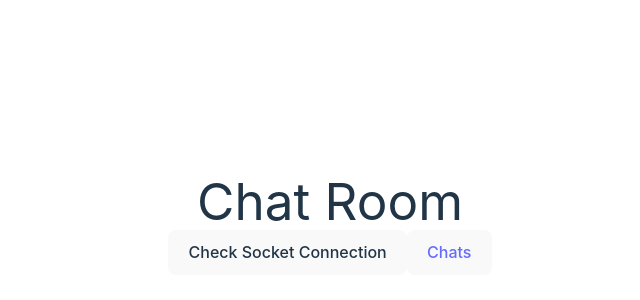
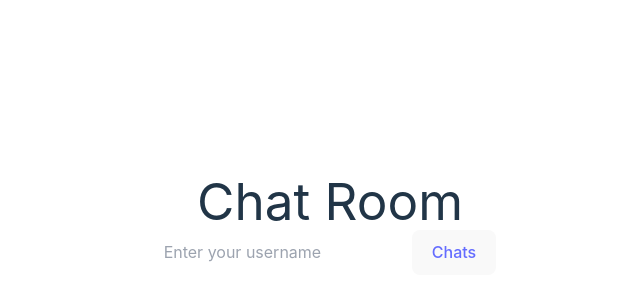
Before and after one commit to Anshul-Sharma01/Group-Chat-Rooms, a React (Vite) app in the folder client/: page / in a window 1280 px wide. Shown: the part 176-476 px from the top of the page, without its empty margins (310-950 px from the left). Built offline with nearby package versions, Linux system fonts and the light colour scheme.

Commit message:
Group chat functionality implemented

```diff
--- a/client/src/App.jsx
+++ b/client/src/App.jsx
@@ -1,22 +1,49 @@
 import { nanoid } from "nanoid";
 import './App.css';
 import { Link } from 'react-router-dom';
-
-const randomId = nanoid(5);
+import { useContext, useEffect } from "react";
+import { UserNameContext } from "./context/UserNameContext";
 
 function App() {
+
+
+
+  const { userName, setUserName, randomId, setRandomId } = useContext(UserNameContext);
+
+  useEffect(() => {
+    const randId = nanoid(5);
+    setRandomId(randId);
+  }, [])
+
   function checkSocketConnection() {
-    console.log(`Hello from client with Id : ${randomId}`);
+    console.log(`Hello from client with Id : ${userName}`);
   }
 
   return (
     <>
-      <h1>Chat Room</h1>
-      <button onClick={checkSocketConnection}>Check Socket Connection</button>
+      <h1 className="p-10">Chat Room</h1>
+      <div className="flex gap-10">
+        <form action="">
 
-      <Link to="/chats">
-        <button>Chats</button>
-      </Link>
+          <input
+            type="text"
+            className="bg-gray-700 border-2 py-2 px-2"
+            placeholder="Enter your username"
+            value={userName}
+            onChange={(e) => setUserName(e.target.value)}
+          />
+          <Link to="/chats">
+            <button
+              className={`px-4 py-2 rounded ${userName ? 'cursor-pointer' : 'cursor-not-allowed'} bg-blue-500 text-white`}
+              disabled={!userName}
+            >
+              Chats
+            </button>
+          </Link>
+
+        </form>
+        <button hidden onClick={checkSocketConnection}>Check Socket Connection</button>
+      </div>
     </>
   );
 }
--- a/client/src/components/ChatWindow.jsx
+++ b/client/src/components/ChatWindow.jsx
@@ -1,5 +1,6 @@
-import { useEffect, useState } from "react";
+import { useContext, useEffect, useState } from "react";
 import { io } from "socket.io-client";
+import { UserNameContext } from "../context/UserNameContext";
 
 function ChatWindow() {
     const [messages, setMessages] = useState([]);
@@ -7,10 +8,18 @@ function ChatWindow() {
     const [chat, setChat] = useState("");
     const [chats, setChats] = useState([]);
 
+    const { userName } = useContext(UserNameContext);
+
     function sendChat() {
         if (chat.trim() !== "") {
-            socket.emit("chats", chat); // Emit the chat message to the server
+            const messagePayload = {
+                message: chat,
+                userName: userName,
+            };
+            socket.emit("chats", messagePayload); // Emit the chat message with the username
             setChat(""); // Clear the input field after sending
+        } else {
+            window.alert("Please give a message");
         }
     }
 
@@ -21,12 +30,12 @@ function ChatWindow() {
 
         // Listen for the broadcast messages
         newSocket.on("broadcast", (message) => {
-            setMessages(prevMessages => [...prevMessages, message]);
+            setMessages((prevMessages) => [...prevMessages, message]);
         });
 
         // Listen for chat messages
-        newSocket.on("message", (message) => {
-            setChats(prevChats => [...prevChats, message]);
+        newSocket.on("message", (messagePayload) => {
+            setChats((prevChats) => [...prevChats, messagePayload]);
         });
 
         // Emit a message when the user joins the chat window
@@ -47,21 +56,27 @@ function ChatWindow() {
             <div className="chat-messages">
                 <section className="flex flex-col justify-start items-center w-[100%] gap-5 bg-gray-400 p-4 h-96 overflow-y-scroll">
                     {messages.map((msg, index) => (
-                        <p className="bg-slate-800 px-2 py-4 rounded-md" key={index}>{msg}</p>
+                        <p className="bg-slate-800 px-2 py-4 rounded-md text-white" key={index}>{msg}</p>
                     ))}
-                    {chats.map((msg, index) => (
-                        <p className="bg-slate-800 px-2 py-4 rounded-md" key={index}>{msg}</p>
+                    {chats.map((chatData, index) => (
+                        <p
+                            className={`bg-green-700 text-white px-4 py-2 rounded-lg self-start relative ${chatData.userName === userName ? 'self-end' : 'self-start'}`}
+                            key={index}
+                        >
+                            <span className="block bg-green-800 px-2 text-xs w-fit text-right mt-1">{chatData.userName}</span>
+                            {chatData.message}
+                        </p>
                     ))}
                 </section>
                 <div className="flex">
                     <input
                         type="text"
-                        className="bg-gray-600 w-full h-full px-2 py-4"
+                        className="bg-gray-600 w-full h-full px-2 py-4 text-white"
                         placeholder="Enter message"
                         value={chat}
                         onChange={(e) => setChat(e.target.value)}
                     />
-                    <button onClick={sendChat} className="w-1/3">Send</button>
+                    <button onClick={sendChat} className="w-1/3 bg-blue-500 text-white px-4 py-2 rounded-md">Send</button>
                 </div>
             </div>
         </>
--- /dev/null
+++ b/client/src/context/UserNameContext.jsx
@@ -0,0 +1,19 @@
+import { createContext, useState } from "react";
+
+
+
+export const UserNameContext = createContext();
+
+
+
+export const UserContextProvider = (props) => {
+
+    const [ userName, setUserName ] = useState("");
+    const [ randomId, setRandomId ] = useState("");
+
+    return(
+        <UserNameContext.Provider value={{ userName, setUserName, randomId, setRandomId }}>
+            {props.children}
+        </UserNameContext.Provider>
+    )
+}
--- a/client/src/main.jsx
+++ b/client/src/main.jsx
@@ -5,12 +5,16 @@ import './index.css'
 
 import { BrowserRouter, Route, Routes } from "react-router-dom";
 import ChatWindow from './components/ChatWindow.jsx';
+import { UserContextProvider } from './context/UserNameContext.jsx';
+
 
 createRoot(document.getElementById('root')).render(
+  <UserContextProvider>
       <BrowserRouter>
         <Routes>
           <Route path='/' element={<App/>} />
           <Route path='/chats' element={<ChatWindow/>} />
         </Routes>
       </BrowserRouter>
+      </UserContextProvider>
 )
```
Also changed, not shown: 1 other file (tests, documents, lock files or other folders). Lines whose indentation alone changed are shown as unchanged.
